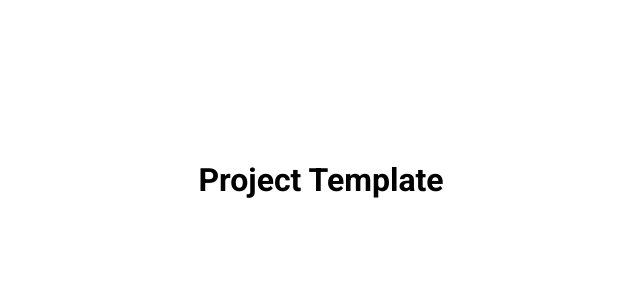
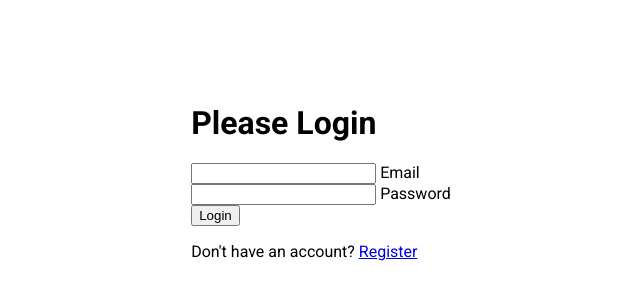
Before and after one commit to yasermaly/form-input-wave, a plain HTML site: page index.html in a window 1280 px wide. Shown: the part 220-520 px from the top of the page, without its empty margins (319-959 px from the left). Drawn offline with Linux system fonts and the light colour scheme.

Commit message:
html markup complete

```diff
--- a/index.html
+++ b/index.html
@@ -11,10 +11,24 @@
       referrerpolicy="no-referrer"
     />
     <link rel="stylesheet" href="style.css" />
-    <title>Project Template</title>
+    <title>Form Input Wave</title>
   </head>
   <body>
-    <h1>Project Template</h1>
+    <div class="container">
+      <h1>Please Login</h1>
+      <form>
+        <div class="form-control">
+          <input type="text" required />
+          <label>Email</label>
+        </div>
+        <div class="form-control">
+          <input type="password" required />
+          <label>Password</label>
+        </div>
+        <button class="btn">Login</button>
+        <p class="text">Don't have an account? <a href="#">Register</a></p>
+      </form>
+    </div>
     <script src="script.js"></script>
   </body>
 </html>
```
